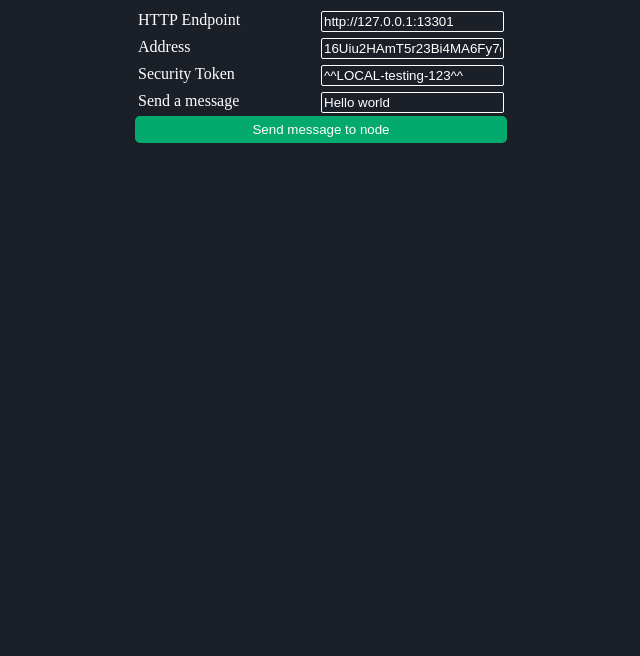
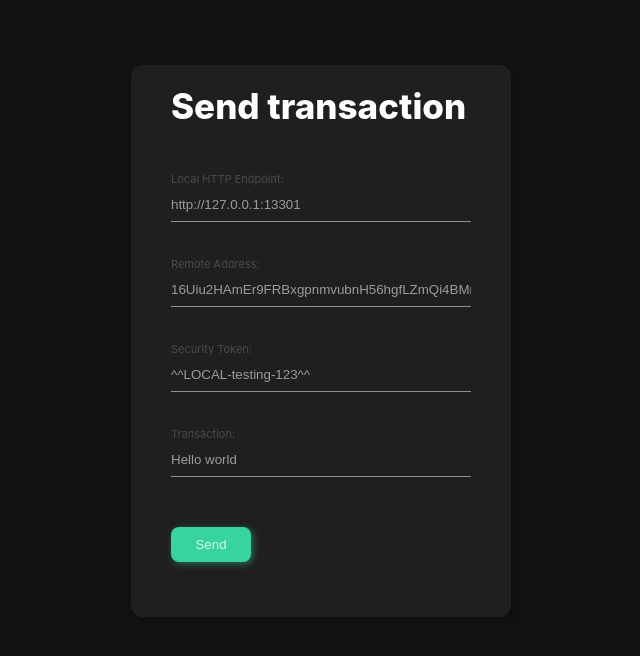
Before and after one commit to Eliaxie/HOPR, a React (Create React App) app: page / in a window 1280 px wide. Shown: the top 656 px of the page, without its empty margins (319-959 px from the left). Built offline with nearby package versions, Linux system fonts and the light colour scheme.

Commit message:
second look

```diff
--- a/src/App.tsx
+++ b/src/App.tsx
@@ -6,7 +6,7 @@ export default function App() {
   const [message, setMessage] = useState("Hello world");
   const [securityToken, setSecurityToken] = useState("^^LOCAL-testing-123^^");
   const [httpEndpoint, setHTTPEndpoint] = useState("http://127.0.0.1:13301");
-  const [address, setAddress] = useState("16Uiu2HAmT5r23Bi4MA6Fy7dJ8mrxdNXcnn5s9KEiHUK49QwQ2iur");
+  const [address, setAddress] = useState("16Uiu2HAmEr9FRBxgpnmvubnH56hgfLZmQi4BMn8kM8EBxusa9X36");
   const [response, setResponse] = useState<Response | void | undefined>();
 
   const getHeaders = (isPost = false) => {
@@ -26,7 +26,7 @@ export default function App() {
       headers: getHeaders(true),
       body: JSON.stringify({
         recipient: address,
-        body: "$&RelayedTx&$" + message
+        body:  message
       })
     }
     console.log("request", request)
@@ -37,54 +37,68 @@ export default function App() {
 
   return (
     <div className="flex">
-      <div className="maingrid">
-        <div className="insert">
-          <label>HTTP Endpoint</label>{" "}
+      <div className="flex-container">
+        <div className="content-container">
+          <div className="form-container">
+            <form>
+              <h1>
+                Send transaction
+              </h1>
+              <br/>
+              <br/>
+              <span className="subtitle">Local HTTP Endpoint:</span>
+              <br/>
               <input
                   name="httpEndpoint of local node"
                   placeholder={httpEndpoint}
+                  type="text"
                   value={httpEndpoint}
                   onChange={(e: ChangeEvent<HTMLInputElement>) =>
                     setHTTPEndpoint(e.target.value)
                   }
                 />
-        </div>
-        <div className="insert">
-          <label>Address</label>{" "}
+              <br/>
+              <span className="subtitle">Remote Address:</span>
+              <br/>
               <input
                 name="Address of remote node"
                 placeholder={address}
                 value={address}
+                type="text"
                 onChange={(e: ChangeEvent<HTMLInputElement>) =>
                   setAddress(e.target.value)
                 }
               />
-        </div>
-        <div className="insert">
-          <label>Security Token</label>{" "}
+              <br/>
+              <span className="subtitle">Security Token:</span>
+              <br/>
               <input
                 name="securityToken"
                 placeholder={securityToken}
                 value={securityToken}
+                type="text"
                 onChange={(e: ChangeEvent<HTMLInputElement>) =>
                   setSecurityToken(e.target.value)
                 }
               />
-        </div>
-        <div className="insert">
-          <label>Send a message</label>{" "}
+              <br/>
+              <span className="subtitle">Transaction:</span>
+              <br/>
               <input
                 name="httpEndpoint"
                 value={message}
                 placeholder={message}
+                type="text"
                 onChange={(e: ChangeEvent<HTMLInputElement>) =>
                   setMessage(e.target.value)
                 }
               />
+              <br/><br/>
+              <input value="Send" type="button" className="submit-btn" onClick={() => sendMessage()} />
+            </form>
+            <DisplayResponse response={response}/>
           </div>
-        <button className="button" onClick={() => sendMessage()}>Send message to node</button>
-
-        <DisplayResponse response = {response} />
+        </div>
       </div>
     </div>
   );
--- a/src/DisplayResponse.tsx
+++ b/src/DisplayResponse.tsx
@@ -6,13 +6,13 @@ export const DisplayResponse: React.FC<
     return <div className = "response"> { response?
     <ul className="obj collapsible">
         <li><div className="hoverable">
-            <span className="property token string">"status"</span>: <span className="token string">
-            {response?.status === 204 ? <span >Success</span> : <span style={{color: "red"}}> Failure</span>}
+            <span className="property token string">Status:</span>: <span className="token string">
+            {response?.status === 204 ? <span >success</span> : <span style={{color: "red"}}> failure</span>}
             </span><span className="token punctuation">,</span>
             </div>
         </li> { response.status === 204?
-        <li><div className="hoverable"><span className="property token string">"ok"</span>: <span className="token string"> {response.ok ? "true" : "false"}</span></div></li>
-        :<li><div className="hoverable"><span className="property token string">"error"</span>: <span className="token string"> {response.statusText} </span></div></li>
+        <li><div className="hoverable"><span className="property token string">Ok:</span>: <span className="token string"> {response.ok ? "true" : "false"}</span></div></li>
+        :<li><div className="hoverable"><span className="property token string">Error:</span>: <span className="token string"> {response.statusText} </span></div></li>
         } </ul> : <></>}
     </div>
 }
--- a/src/styles.css
+++ b/src/styles.css
@@ -2,11 +2,66 @@
   font-family: sans-serif;
   text-align: center;
 }
+html {
+  scroll-behavior: smooth;
+}
 
-body{
-  background: rgb(27, 32, 40) none repeat scroll 0% 0%;
+* {
+  margin: 0;
+  padding: 0;
+  box-sizing: border-box;
+}
+
+body {
+  font-family: -apple-system, BlinkMacSystemFont, sans-serif;
+  background: #121212; /* fallback for old browsers */
+  overflow-x: hidden;
+
   height: 100%;
+
+  /* code to make all text unselectable */
+  -webkit-user-select: none;
+  -khtml-user-select: none;
+  -moz-user-select: none;
+  -ms-user-select: none;
+  -o-user-select: none;
+  user-select: none;
+}
+
+/* Disables selector ring */
+body:not(.user-is-tabbing) button:focus,
+body:not(.user-is-tabbing) input:focus,
+body:not(.user-is-tabbing) select:focus,
+body:not(.user-is-tabbing) textarea:focus {
+  outline: none;
+}
+
+/* ########################################################## */
+
+h1 {
   color: white;
+
+  font-size: 35px;
+  font-weight: 800;
+}
+
+.flex-container {
+  width: 100vw;
+
+  margin-top: 60px;
+
+  display: flex;
+  justify-content: center;
+  align-items: center;
+}
+
+.response{
+  margin: 5px auto auto 0px;
+}
+
+ul{
+  list-style-type: none;
+  padding: 0px;
 }
 
 .token.string {
@@ -14,57 +69,66 @@ body{
 }
 
 .token.property.string {
-  color: white;
+  color: rgba(177, 177, 177, 0.3);
 }
 
-.flex {
+.form-container {
   display: flex;
+  justify-content: center;
+  align-items: center;
+
+
+
+  margin-top: 5px;
+  padding: 20px 40px 20px 40px;
+
+  border-radius: 12px;
+
+  display: flex;
+  justify-content: center;
+  flex-direction: column;
+
+  background: #1f1f1f;
+  box-shadow: 5px 5px 10px rgba(0, 0, 0, 0.199);
 }
 
-.insert{
-  display: inline-block;
-  padding: 3px;
-  display: grid;
-  grid-template-columns: 1fr 1fr;
-}
+.subtitle {
+  font-size: 11px;
 
-ul{
-  list-style-type: none;
-  padding: 0px;
-  margin: 10px 0px 0px 0px;
+  color: rgba(177, 177, 177, 0.3);
 }
 
 input {
-  background-color: inherit;
-  color: white;
-  border-radius: 2px;
-  border: 1px solid white;
-  padding: 2px;
+  border: none;
+  border-bottom: solid rgb(143, 143, 143) 1px;
+
+  margin-bottom: 30px;
+
+  background: none;
+  color: rgba(255, 255, 255, 0.555);
+
+  height: 35px;
+  width: 300px;
 }
 
-.button{
+.submit-btn {
+  cursor: pointer;
+
   border: none;
-  border-radius: 5px;
-  display: inline-block;
-  padding: 6px 18px;
-    padding-top: 6px;
-    padding-bottom: 6px;
-  vertical-align: middle;
-  overflow: hidden;
-  text-decoration: none;
-  color: inherit;
-  text-align: center;
-  cursor: pointer;
-  white-space: nowrap;
-  background-color: #04AA6D;
-  color: #ffffff;
+  border-radius: 8px;
+
+  box-shadow: 2px 2px 7px #38d39f70;
+
+  background: #38d39f;
+  color: rgba(255, 255, 255, 0.8);
+
+  width: 80px;
+
+  transition: all 1s;
 }
-.button:hover {
-  background-color: #3e8e41; /* Green */
-  color: white;
+
+.submit-btn:hover {
+  color: rgb(255, 255, 255);
+
+  box-shadow: none;
 }
-.maingrid{
-  display: grid;
-  grid-template-columns: 1fr;
-  margin: auto;
-}
```
Lines whose indentation alone changed are shown as unchanged.
